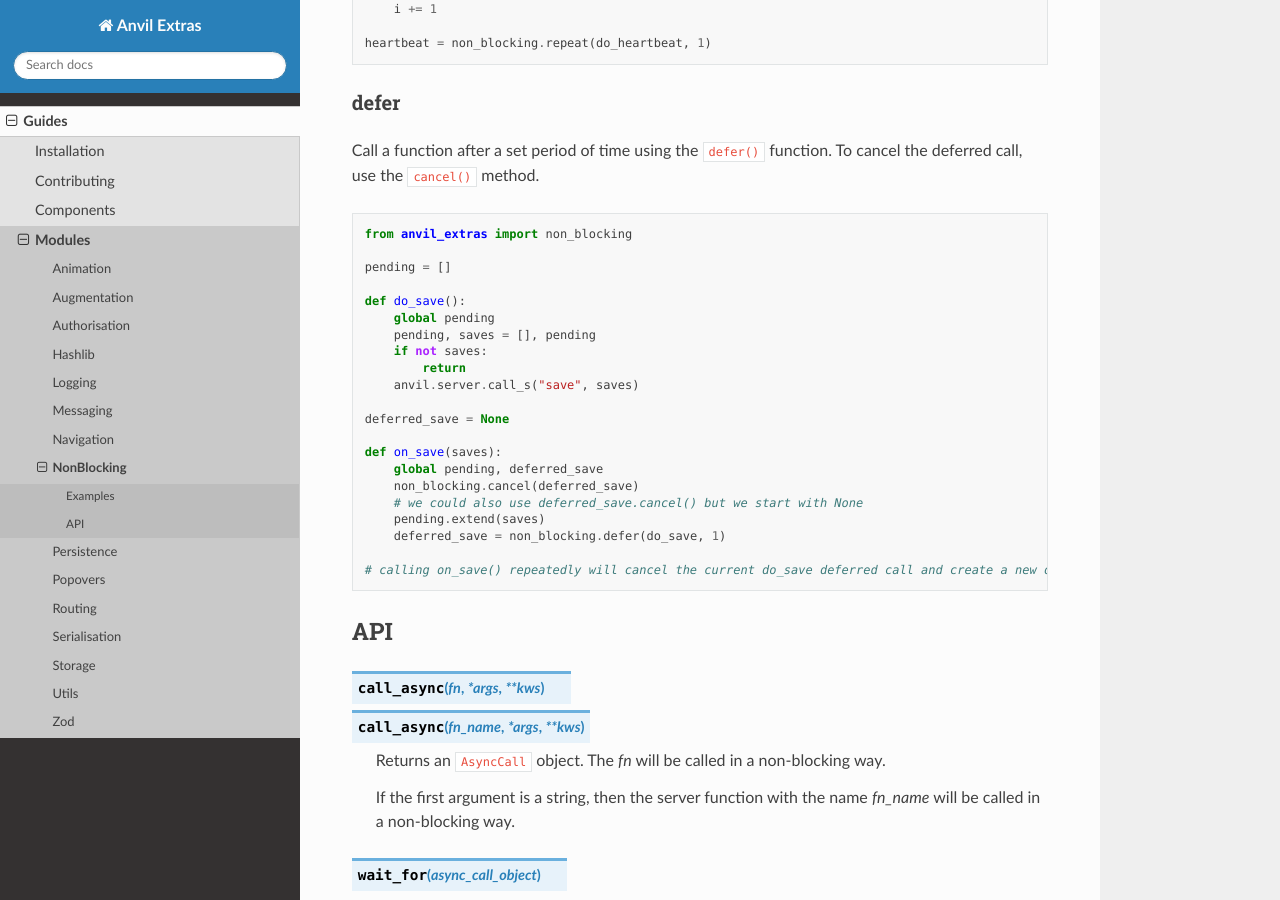
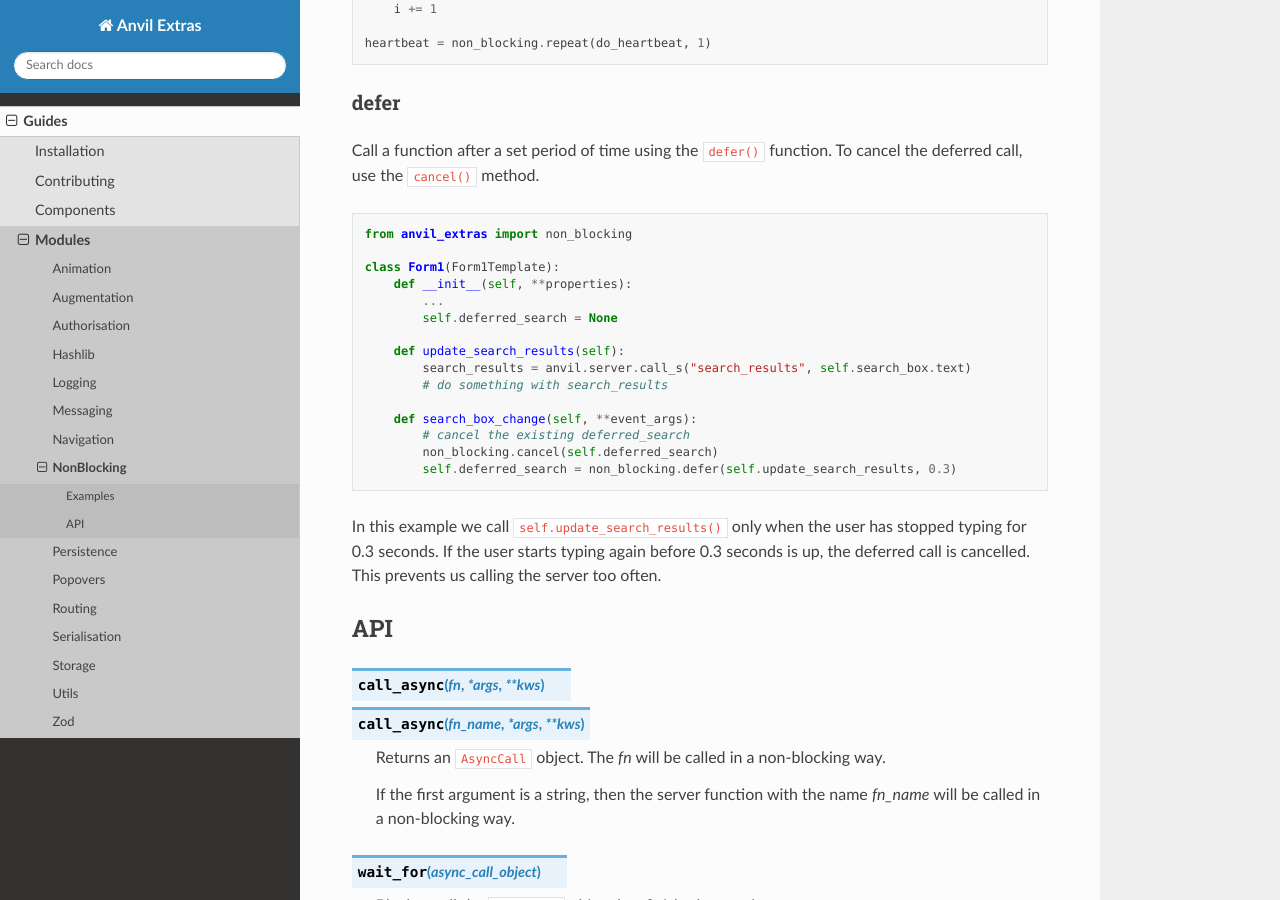
Before and after one commit to anvilistas/anvil-extras, a Sphinx documentation site: the page built from docs/guides/modules/non_blocking.rst, in a window 1280 px wide and 900 px high, scrolled down 1682 px. Built offline with Sphinx 7.4.7 and the Read the Docs theme 2.0.0, drawn with Linux system fonts in a browser that asks for light colours.

Commit message:
Adjust defer example with something more readable

```diff
--- a/docs/guides/modules/non_blocking.rst
+++ b/docs/guides/modules/non_blocking.rst
@@ -101,25 +101,25 @@
 
     from anvil_extras import non_blocking
 
-    pending = []
+    class Form1(Form1Template):
+        def __init__(self, **properties):
+            ...
+            self.deferred_search = None
 
-    def do_save():
-        global pending
-        pending, saves = [], pending
-        if not saves:
-            return
-        anvil.server.call_s("save", saves)
+        def update_search_results(self):
+            search_results = anvil.server.call_s("search_results", self.search_box.text)
+            # do something with search_results
 
-    deferred_save = None
+        def search_box_change(self, **event_args):
+            # cancel the existing deferred_search
+            non_blocking.cancel(self.deferred_search)
+            self.deferred_search = non_blocking.defer(self.update_search_results, 0.3)
 
-    def on_save(saves):
-        global pending, deferred_save
-        non_blocking.cancel(deferred_save)
-        # we could also use deferred_save.cancel() but we start with None
-        pending.extend(saves)
-        deferred_save = non_blocking.defer(do_save, 1)
 
-    # calling on_save() repeatedly will cancel the current do_save deferred call and create a new one
+In this example we call ``self.update_search_results()`` only when the user has stopped typing for 0.3 seconds.
+If the user starts typing again before 0.3 seconds is up, the deferred call is cancelled.
+This prevents us calling the server too often.
+
 
 
 API
```
